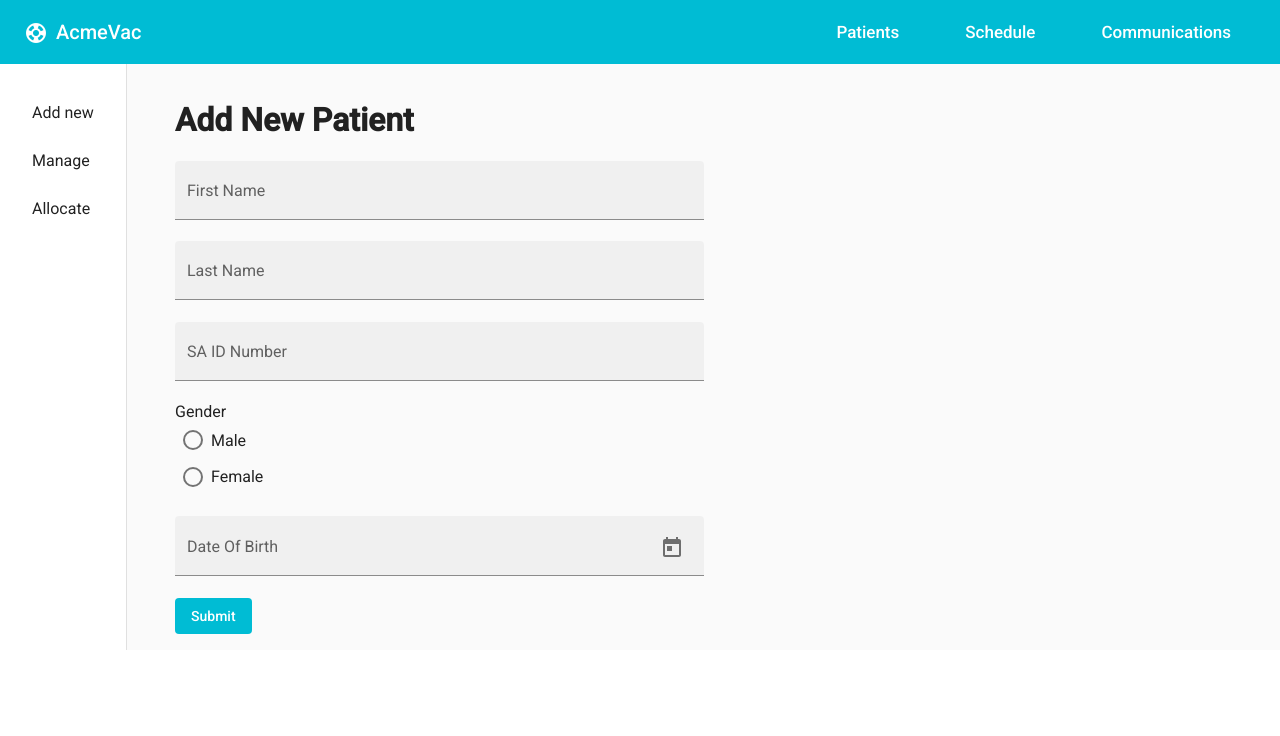
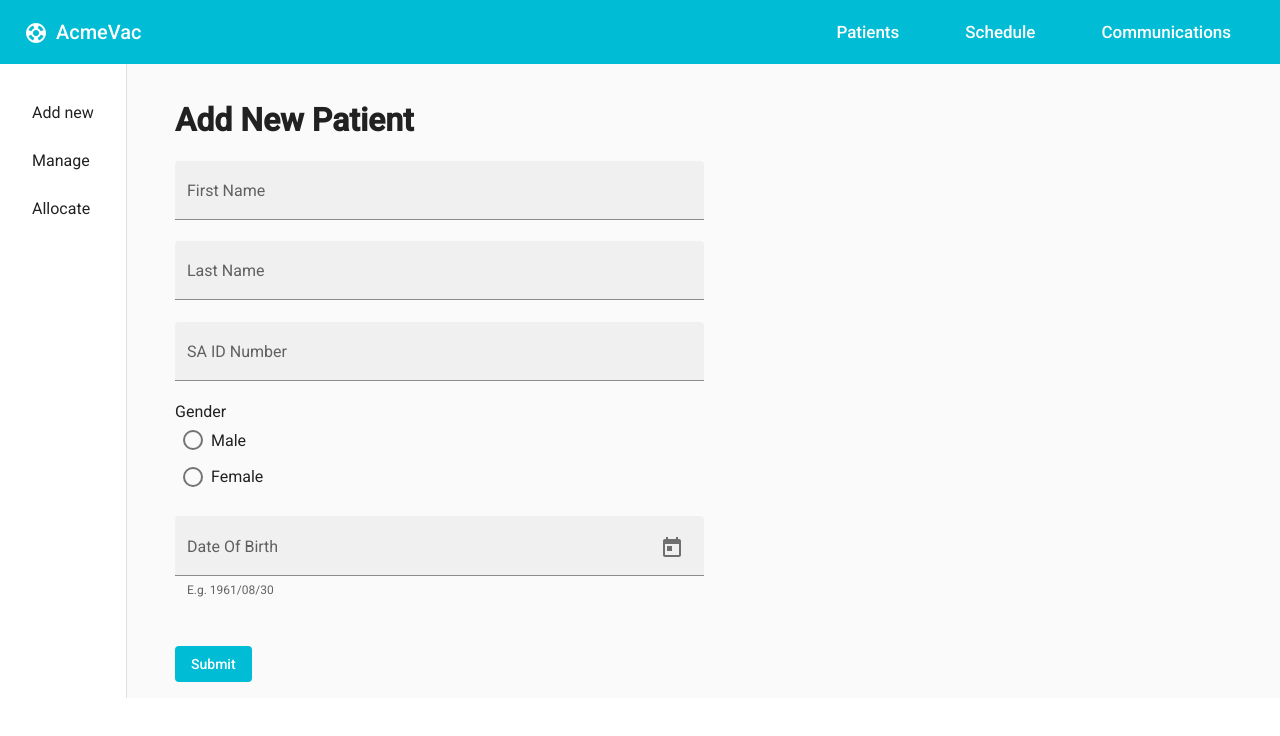
Before and after one commit to irfaanf/acme-vac, an Angular app: page / in a window 1280 px wide. Shown: the top 736 px of the page. Built offline with nearby package versions, Linux system fonts and the light colour scheme; what ngx-mask would draw is missing.

Commit message:
Added hint for date. Added space above submit button area.

```diff
--- a/src/app/web/body/content/add-person-screen/add-person-screen.component.html
+++ b/src/app/web/body/content/add-person-screen/add-person-screen.component.html
@@ -33,9 +33,10 @@
             <input matInput [matDatepicker]="picker" [(ngModel)]="patient.dob" name="dob" >
             <mat-datepicker-toggle matSuffix [for]="picker"></mat-datepicker-toggle>
             <mat-datepicker #picker [startAt]="startDate"></mat-datepicker>
+            <mat-hint align="start">E.g. 1961/08/30</mat-hint>
         </mat-form-field>
 
-         <div>
+         <div class="submit-button-area">
             <button mat-flat-button color="primary" type="submit">Submit</button>
         </div>
     </form>
```
